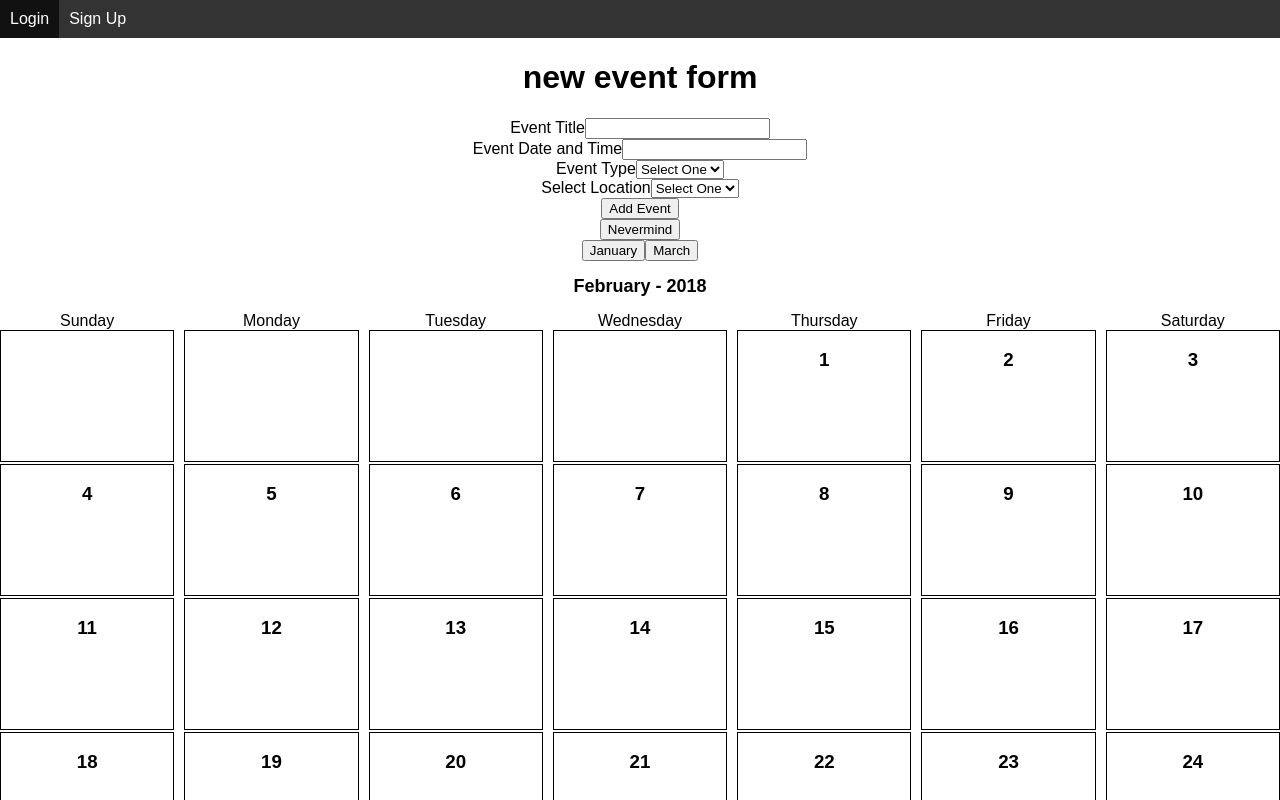
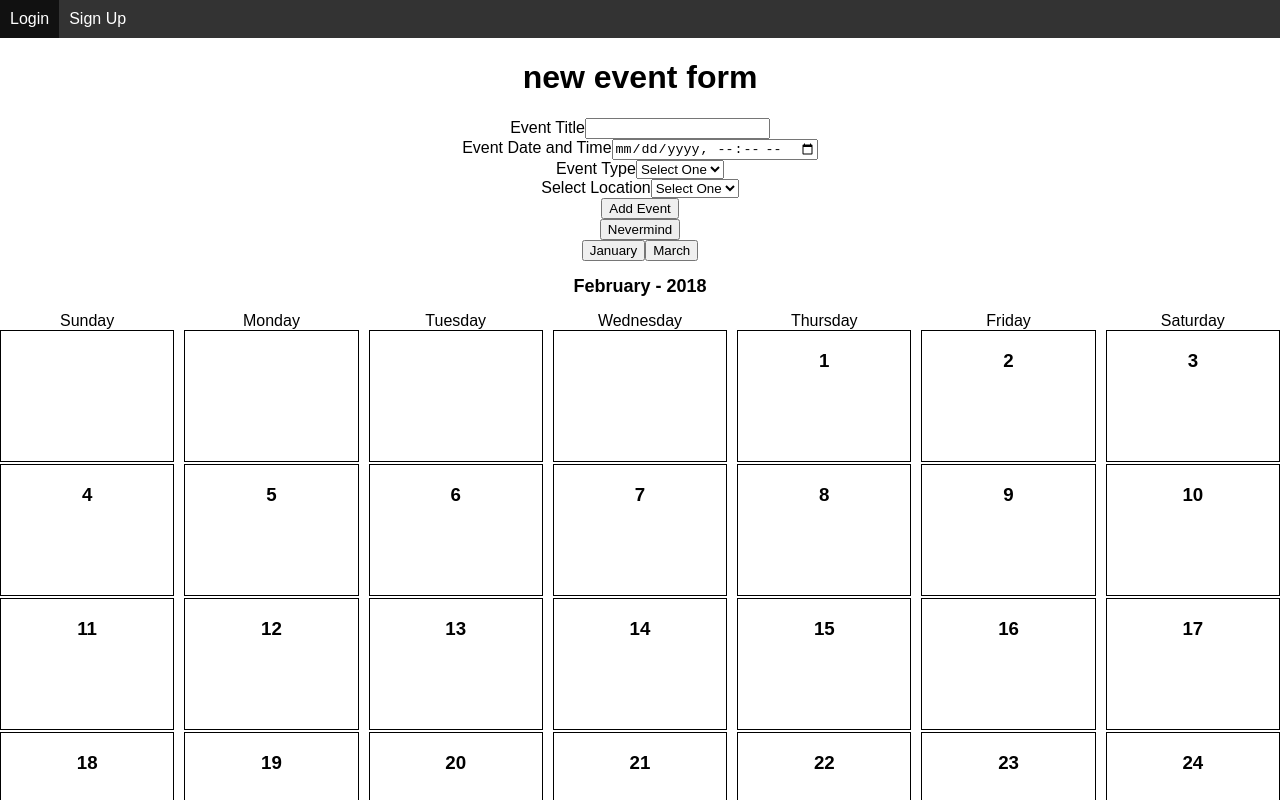
Before and after one commit to iamm28/imbusy-frontend, a React (Create React App) app: page /calendar in a window 1280 px wide. Both pictures are taken after a click on the button "Add New Event". Shown: the top 800 px of the page. Built offline with nearby package versions, Linux system fonts and the light colour scheme.

Commit message:
fixed timing and form input

```diff
--- a/src/CalendarContainer.js
+++ b/src/CalendarContainer.js
@@ -78,7 +78,7 @@ export default class CalendarContainer extends React.Component {
     for (let i = 0; i < this.getDaysInMonth(); i++) {
 
       function getEventDay(event) {
-        return new Date(event.date_time).getDate()+1
+        return new Date(event.date_time).getDate()
       }
 
       function getEventMonth(event) {
@@ -90,6 +90,7 @@ export default class CalendarContainer extends React.Component {
       }
 
       function filterEvent(event,i) {
+        debugger
         if ((passMonth === getEventMonth(event)) && ((i+1)===getEventDay(event)) && (passYear === getEventYear(event))) {
           return true
         } else {
--- a/src/NewEvent.js
+++ b/src/NewEvent.js
@@ -18,7 +18,7 @@ render (){
 
         <label>Event Date and Time</label>
         <input
-           type="datetime" value={this.props.newEvent.date_time} onChange={this.props.onInputChange}
+           type="datetime-local" value={this.props.newEvent.date_time} onChange={this.props.onInputChange}
            name="date_time" /> <br/>
 
         <label>Event Type</label>
```
